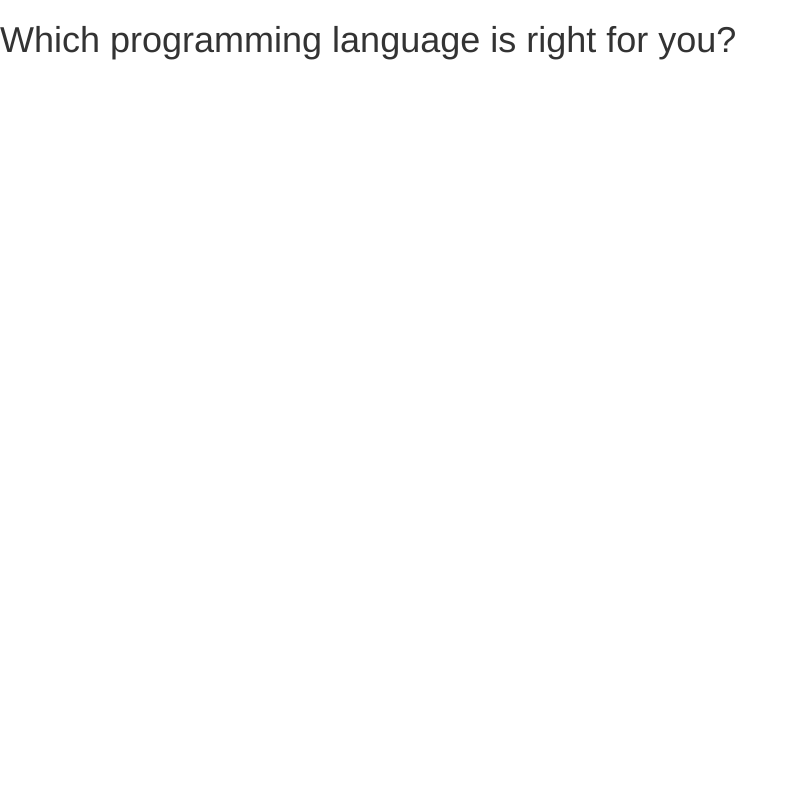
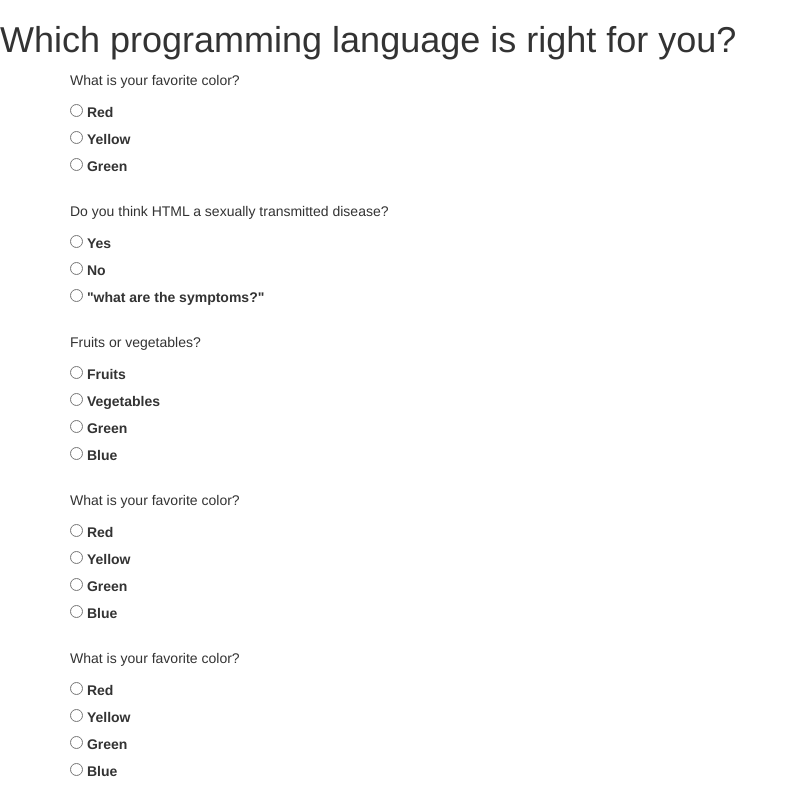
Before and after one commit to keidsvik/independent-project-03272020, a plain HTML site: page index.html in a window 1280 px wide. Shown: the whole page, without its empty margins (0-798 px from the left). Drawn offline with Linux system fonts and the light colour scheme.

Commit message:
add in five questions with radio buttons.

```diff
--- a/index.html
+++ b/index.html
@@ -10,6 +10,72 @@
 <body>
   <h1>Which programming language is right for you?</h1>
 
-
+  <div class="container">
+<form id=quiz>
+  <p>What is your favorite color?</p>
+  <input type="radio" id="red">
+  <label for="red">Red</label>
+  <br>
+  <input type="radio" id="yellow">
+  <label for="yellow">Yellow</label>
+  <br>
+  <input type="radio" id="green">
+  <label for="green">Green</label>
+  <br>
+  <br>
+  <p>Do you think HTML a sexually transmitted disease?</p>
+  <input type="radio" id="htmlyes">
+  <label for="htmlyes">Yes</label>
+  <br>
+  <input type="radio" id="htmlno">
+  <label for="htmlno">No</label>
+  <br>
+  <input type="radio" id="htmlsym">
+  <label for="htmlsym">"what are the symptoms?"</label>
+  <br>
+  <br>
+  <p>Fruits or vegetables?</p>
+  <input type="radio" id="fruits">
+  <label for="fruits">Fruits</label>
+  <br>
+  <input type="radio" id="veg">
+  <label for="veg">Vegetables</label>
+  <br>
+  <input type="radio" id="green">
+  <label for="green">Green</label>
+  <br>
+  <input type="radio" id="blue">
+  <label for="blue">Blue</label>
+  <br>
+  <br>
+  <p>What is your favorite color?</p>
+  <input type="radio" id="red">
+  <label for="red">Red</label>
+  <br>
+  <input type="radio" id="yellow">
+  <label for="yellow">Yellow</label>
+  <br>
+  <input type="radio" id="green">
+  <label for="green">Green</label>
+  <br>
+  <input type="radio" id="blue">
+  <label for="blue">Blue</label>
+  <br>
+  <br>
+  <p>What is your favorite color?</p>
+  <input type="radio" id="red">
+  <label for="red">Red</label>
+  <br>
+  <input type="radio" id="yellow">
+  <label for="yellow">Yellow</label>
+  <br>
+  <input type="radio" id="green">
+  <label for="green">Green</label>
+  <br>
+  <input type="radio" id="blue">
+  <label for="blue">Blue</label>
+</form>
+</form>
+  </div>
 </body>
 </html>
```
